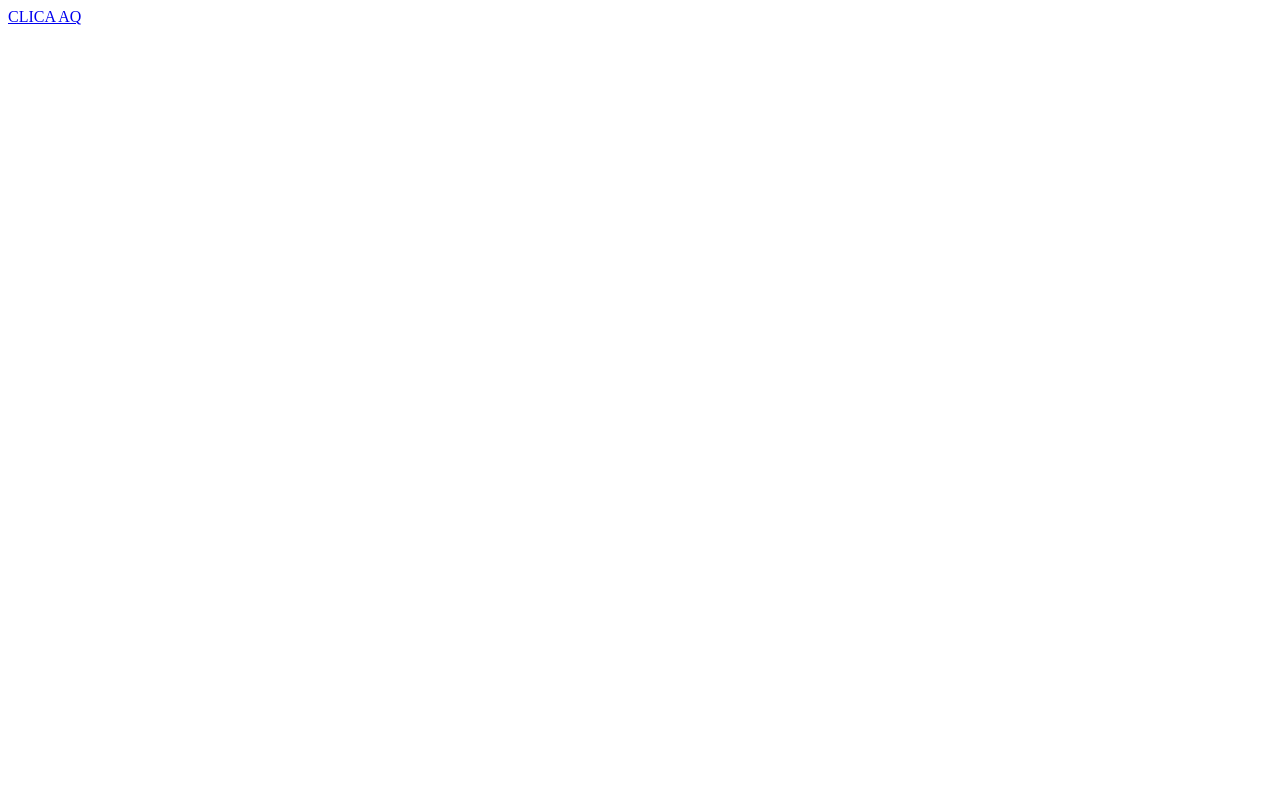
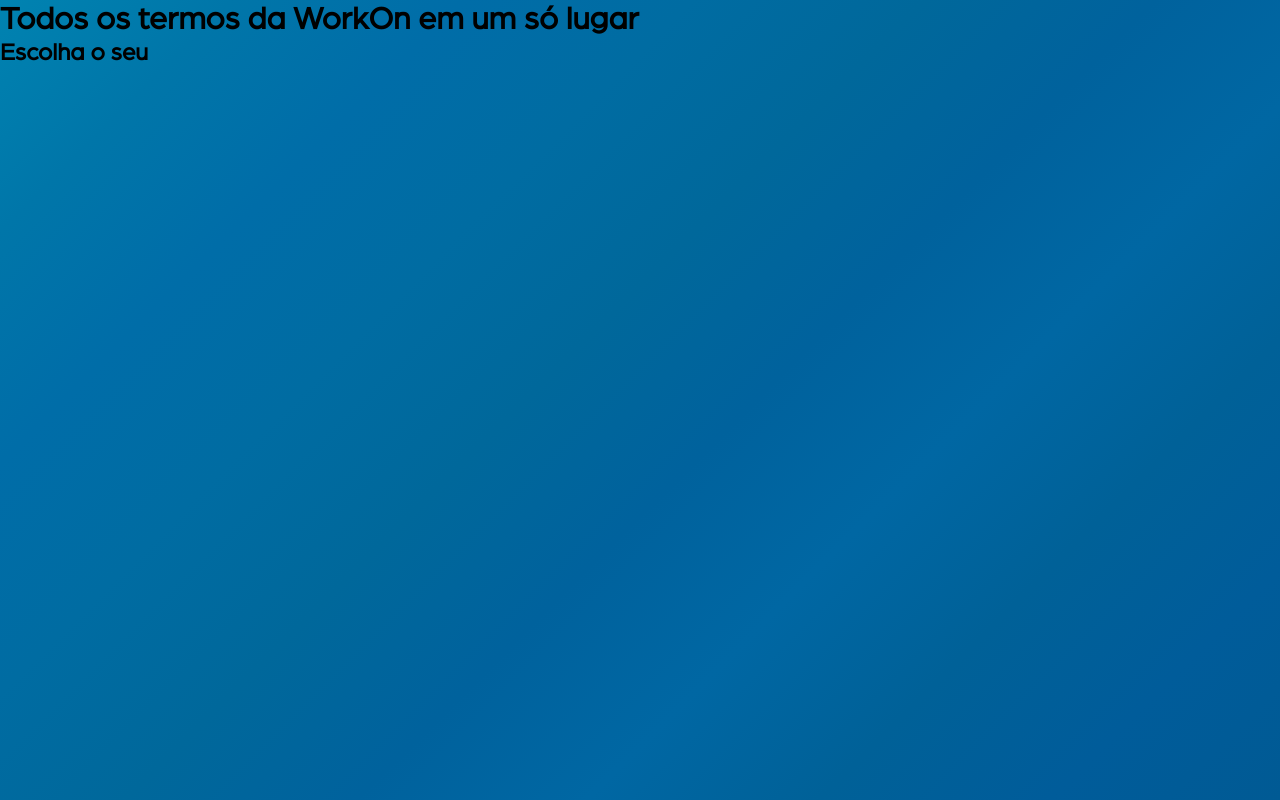
Before and after one commit to pietroabrahamian/termos-workon, a plain HTML site: page index.html in a window 1280 px wide. Drawn offline with Linux system fonts and the light colour scheme.

Commit message:
start index

```diff
--- a/index.html
+++ b/index.html
@@ -7,7 +7,9 @@
     <title>Termos Workon</title>
 </head>
 <body>
-    <a href="setores/ti/entrega.html">CLICA AQ</a>
-
+    <main>
+        <h1>Todos os termos da WorkOn em um só lugar</h1>
+        <h2>Escolha o seu</h2>
+    </main>
 </body>
 </html>
--- a/style.css
+++ b/style.css
@@ -0,0 +1,19 @@
+@font-face {
+    font-family: "workon";
+    src: url(/fonte_work/Arboria-Book.ttf);
+}
+
+* {
+    padding: 0;
+    margin: 0;
+    box-sizing: border-box;
+    font-family: workon;
+}
+
+main{
+    width: 100vw;
+    height: 100vh;
+    background: linear-gradient(135deg,
+    #0083B1, #0076A9, #006DA8, #006CA2, #00689B,
+    #00629D, #0067A3, #006198, #005C9A, #005A94);
+}
```
